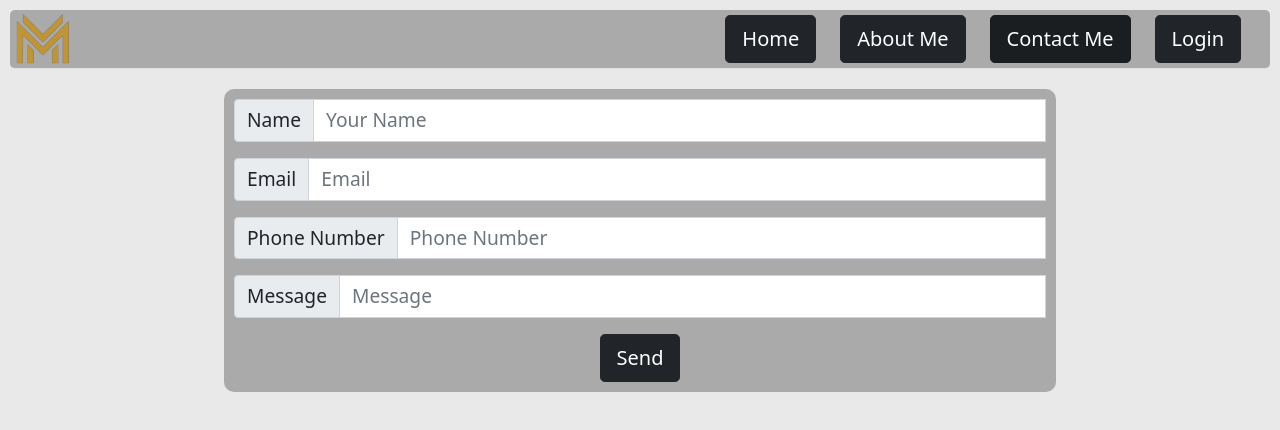
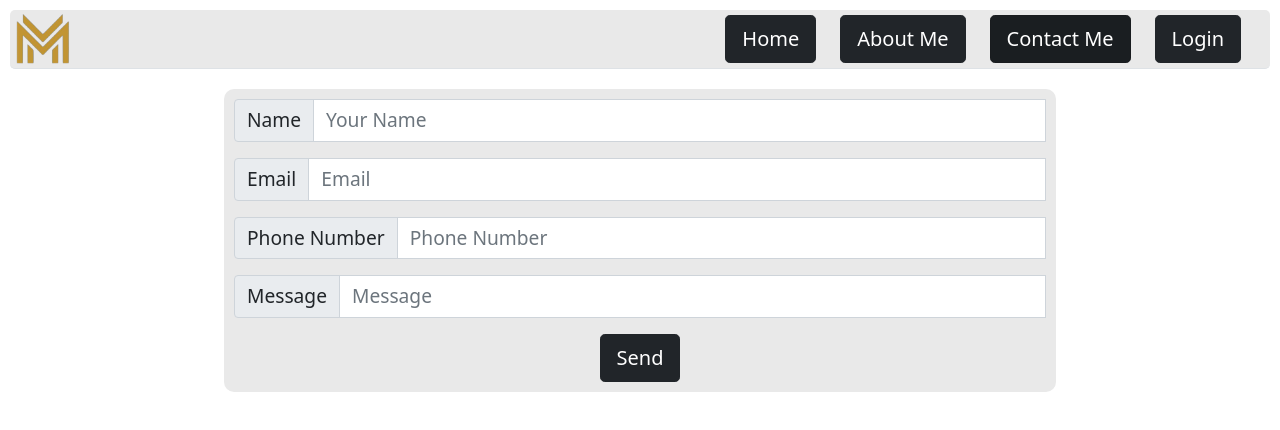
Before and after one commit to Momot1/markmomot, a React (Create React App) app in the folder client/: page /contact in a window 1280 px wide. Shown: the top 430 px of the page. Built offline with nearby package versions, Linux system fonts and the light colour scheme; no server answers.

Commit message:
Updated colors for forms and page background

```diff
--- a/client/public/index.html
+++ b/client/public/index.html
@@ -29,7 +29,7 @@
     <script src="https://cdn.jsdelivr.net/npm/popper.js@1.12.9/dist/umd/popper.min.js" integrity="sha384-ApNbgh9B+Y1QKtv3Rn7W3mgPxhU9K/ScQsAP7hUibX39j7fakFPskvXusvfa0b4Q" crossorigin="anonymous"></script>
     <script src="https://cdn.jsdelivr.net/npm/bootstrap@4.0.0/dist/js/bootstrap.min.js" integrity="sha384-JZR6Spejh4U02d8jOt6vLEHfe/JQGiRRSQQxSfFWpi1MquVdAyjUar5+76PVCmYl" crossorigin="anonymous"></script>    <title>React App</title>
   </head>
-  <body style="background-color: rgb(233, 233, 233);">
+  <body >
     <noscript>You need to enable JavaScript to run this app.</noscript>
     <div id="root"></div>
     <!--
--- a/client/src/components/css/contact.css
+++ b/client/src/components/css/contact.css
@@ -2,7 +2,7 @@
     width: 50%;
     margin-left: 25%;
     margin-top: 20px;
-    background-color: rgb(170, 170, 170);
+    background-color: rgb(233, 233, 233);
     padding: 10px;
     border-radius: 10px;
     margin-bottom: 10px;
--- a/client/src/components/css/login.css
+++ b/client/src/components/css/login.css
@@ -4,7 +4,7 @@
     width: 50%;
     margin-left: 25%;
     margin-top: 20px;
-    background-color: rgb(170, 170, 170);
+    background-color: rgb(233, 233, 233);
     padding: 10px;
     border-radius: 10px;
     margin-bottom: 10px;
@@ -31,7 +31,7 @@
     text-align: center;
     font-size: 1.2em;
     border-radius: 10px;
-    border-color: rgb(170, 170, 170);
+    background-color: rgb(233, 233, 233);
     width: 50%;
     margin-left: 25%;
 }
--- a/client/src/components/css/nav.css
+++ b/client/src/components/css/nav.css
@@ -1,5 +1,5 @@
 nav{
-    background-color: rgb(170, 170, 170);
+    background-color: rgb(233, 233, 233);
     margin: 10px;
     padding: 5px;
     border-radius: 5px;
--- a/client/src/components/css/signup.css
+++ b/client/src/components/css/signup.css
@@ -3,7 +3,7 @@
     margin-left: 25%;
     margin-top: 20px;
     margin-bottom: 10px;
-    background-color: rgb(170, 170, 170);
+    background-color: rgb(233, 233, 233);
     padding: 10px;
     border-radius: 10px;
 }
@@ -30,7 +30,8 @@
     text-align: center;
     margin-left: 25%;
     border-radius: 10px;
-    border-color: rgb(170, 170, 170);
+    background-color: rgb(233, 233, 233);
+    /* border-color: rgb(170, 170, 170); */
     font-size: 1.2em;
 }
 
```
